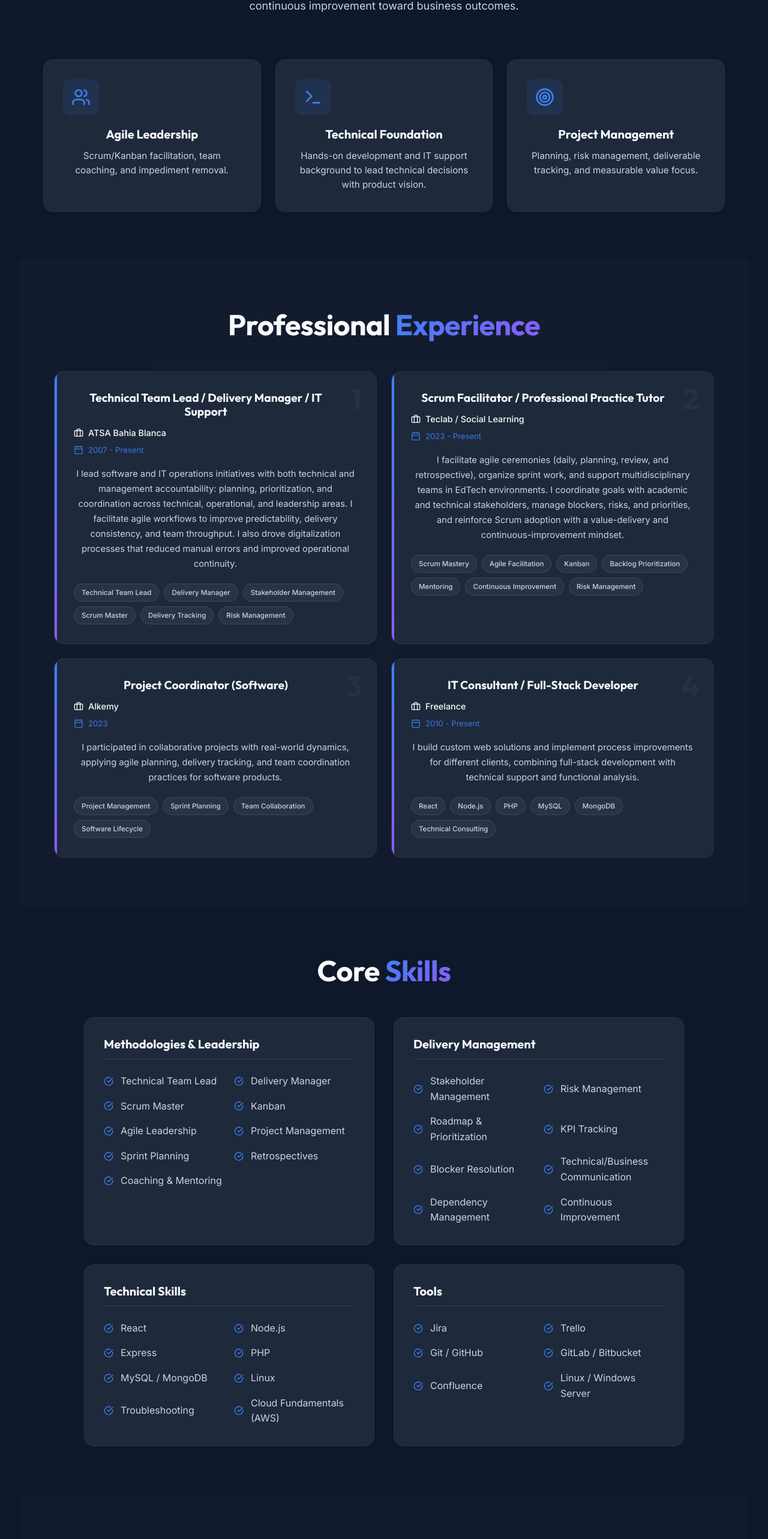
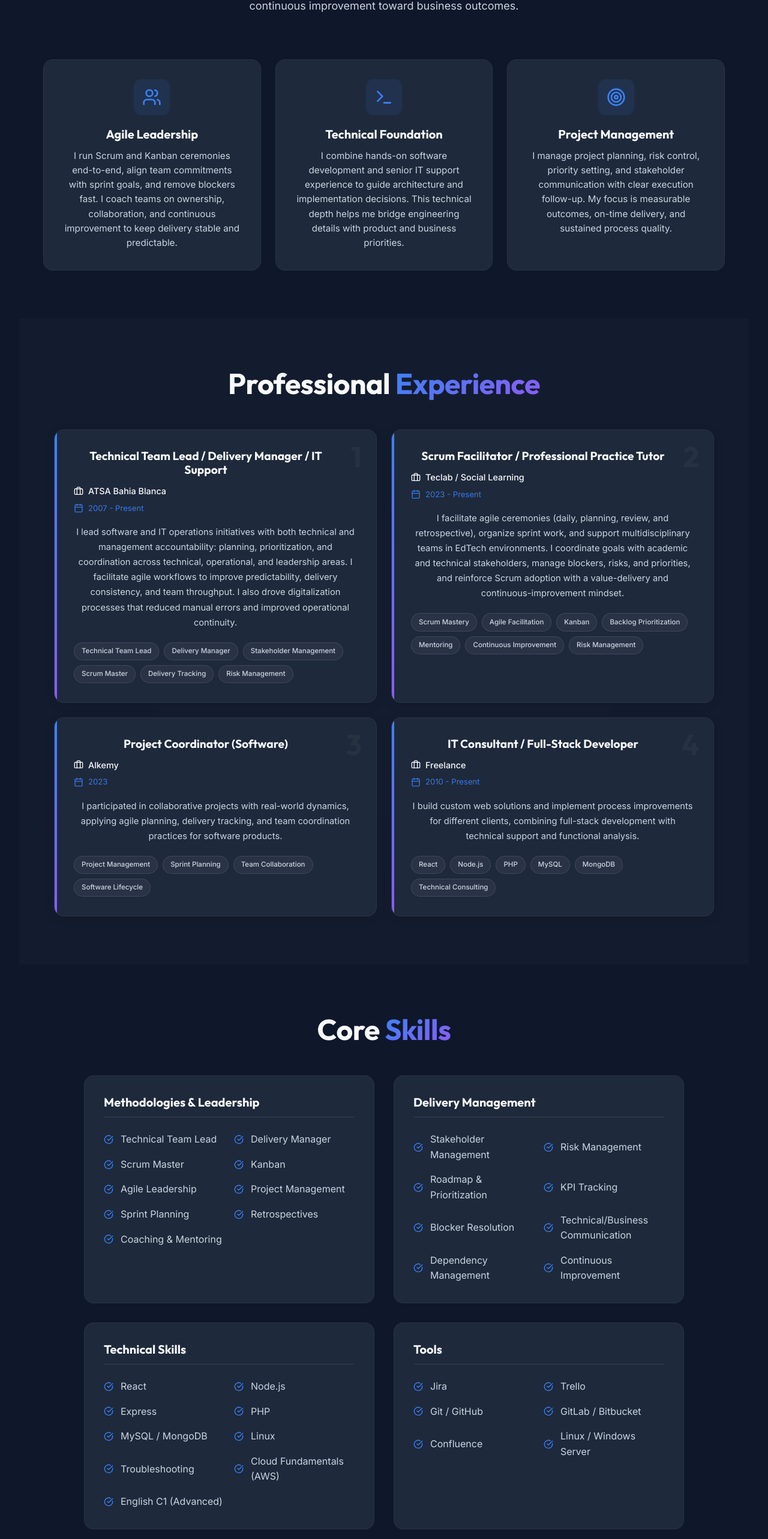
Before and after one commit to gabrielgagz/gabrielgagz.github.io, a React (Vite) app: page / in a window 1280 px wide. Shown: the part 1177-3743 px from the top of the page at 60% size. Built offline with nearby package versions, Linux system fonts and the light colour scheme.

Commit message:
Expand About details, center icons, and add English C1 skill

```diff
--- a/src/components/About.css
+++ b/src/components/About.css
@@ -40,6 +40,7 @@
     border-radius: 16px;
     border: 1px solid rgba(255, 255, 255, 0.05);
     transition: transform var(--transition-normal), box-shadow var(--transition-normal);
+    text-align: center;
 }
 
 .about-card:hover {
@@ -50,7 +51,7 @@
 
 .card-icon {
     color: var(--accent-primary);
-    margin-bottom: 1.25rem;
+    margin: 0 auto 1.25rem;
     width: 60px;
     height: 60px;
     background: rgba(59, 130, 246, 0.1);
--- a/src/components/About.jsx
+++ b/src/components/About.jsx
@@ -8,11 +8,11 @@ const aboutText = {
         paragraph1: 'I have more than 18 years of IT experience leading technical teams, coordinating software initiatives, and sustaining critical operations in high-demand environments.',
         paragraph2: 'My current focus is on Technical Team Leader, Project Manager, and Scrum Master roles: facilitating agile ceremonies, prioritizing by impact, aligning stakeholders, and driving continuous improvement toward business outcomes.',
         card1Title: 'Agile Leadership',
-        card1Body: 'Scrum/Kanban facilitation, team coaching, and impediment removal.',
+        card1Body: 'I run Scrum and Kanban ceremonies end-to-end, align team commitments with sprint goals, and remove blockers fast. I coach teams on ownership, collaboration, and continuous improvement to keep delivery stable and predictable.',
         card2Title: 'Technical Foundation',
-        card2Body: 'Hands-on development and IT support background to lead technical decisions with product vision.',
+        card2Body: 'I combine hands-on software development and senior IT support experience to guide architecture and implementation decisions. This technical depth helps me bridge engineering details with product and business priorities.',
         card3Title: 'Project Management',
-        card3Body: 'Planning, risk management, deliverable tracking, and measurable value focus.',
+        card3Body: 'I manage project planning, risk control, priority setting, and stakeholder communication with clear execution follow-up. My focus is measurable outcomes, on-time delivery, and sustained process quality.',
     },
     es: {
         title: 'Sobre',
@@ -20,11 +20,11 @@ const aboutText = {
         paragraph1: 'Cuento con más de 18 años de trayectoria en IT, liderando equipos técnicos, coordinando iniciativas de software y sosteniendo operaciones críticas en entornos de alta demanda.',
         paragraph2: 'Mi foco actual está en roles de Technical Team Leader, Project Manager y Scrum Master: facilitación de ceremonias ágiles, priorización por impacto, alineación con stakeholders y mejora continua orientada a resultados de negocio.',
         card1Title: 'Liderazgo Ágil',
-        card1Body: 'Facilitación Scrum/Kanban, coaching de equipos y remoción de impedimentos.',
+        card1Body: 'Lidero ceremonias Scrum y Kanban de punta a punta, alineando compromisos del equipo con objetivos de sprint y removiendo bloqueos con rapidez. Acompaño a los equipos en autogestión, colaboración y mejora continua para sostener entregas previsibles.',
         card2Title: 'Base Técnica',
-        card2Body: 'Experiencia en desarrollo y soporte IT para liderar decisiones técnicas con visión de producto.',
+        card2Body: 'Combino experiencia práctica en desarrollo de software y soporte IT senior para guiar decisiones de arquitectura e implementación. Esa base técnica me permite traducir necesidades de producto y negocio a soluciones viables.',
         card3Title: 'Gestión de Proyectos',
-        card3Body: 'Planificación, gestión de riesgos, seguimiento de entregables y foco en valor medible.',
+        card3Body: 'Gestiono planificación, riesgos, prioridades y comunicación con stakeholders mediante seguimiento claro de ejecución. Mi foco está en resultados medibles, cumplimiento de entregables y mejora sostenida del proceso.',
     },
 };
 
--- a/src/data/portfolioData.js
+++ b/src/data/portfolioData.js
@@ -51,7 +51,7 @@ export const portfolioDataByLanguage = {
       },
       {
         category: 'Technical Skills',
-        items: ['React', 'Node.js', 'Express', 'PHP', 'MySQL / MongoDB', 'Linux', 'Troubleshooting', 'Cloud Fundamentals (AWS)'],
+        items: ['React', 'Node.js', 'Express', 'PHP', 'MySQL / MongoDB', 'Linux', 'Troubleshooting', 'Cloud Fundamentals (AWS)', 'English C1 (Advanced)'],
       },
       {
         category: 'Tools',
@@ -109,7 +109,7 @@ export const portfolioDataByLanguage = {
       },
       {
         category: 'Hard Skills (Soporte Técnico)',
-        items: ['React', 'Node.js', 'Express', 'PHP', 'MySQL / MongoDB', 'Linux', 'Troubleshooting', 'Cloud Fundamentals (AWS)'],
+        items: ['React', 'Node.js', 'Express', 'PHP', 'MySQL / MongoDB', 'Linux', 'Troubleshooting', 'Cloud Fundamentals (AWS)', 'English C1 (Advanced)'],
       },
       {
         category: 'Herramientas IT',
```
